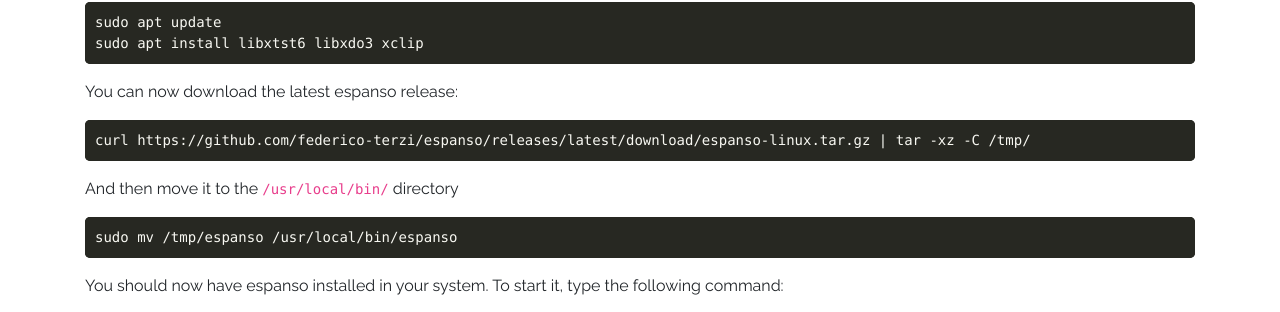
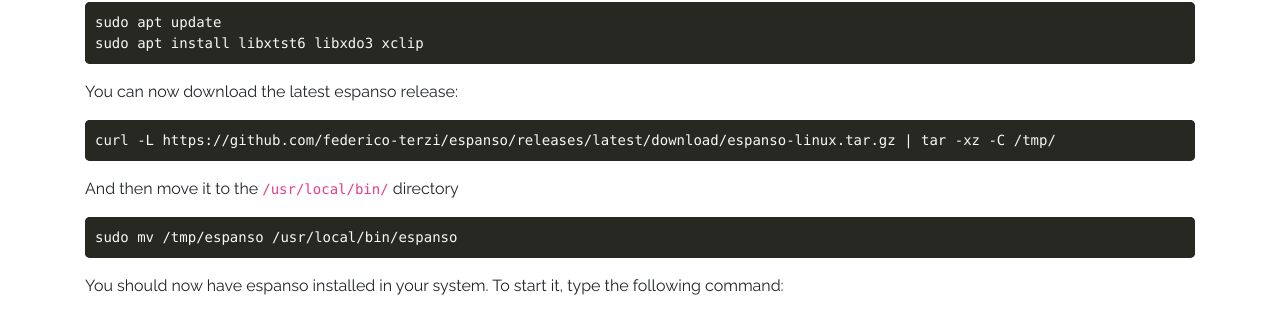
Before and after one commit to espanso/espanso, a Jekyll site: the page built from install/linux.md, in a window 1280 px wide. Shown: the part 439-751 px from the top of the page. Built offline with Jekyll 4.4.1, drawn with Linux system fonts in a browser that asks for light colours.

````diff
--- a/install/linux.md
+++ b/install/linux.md
@@ -22,7 +22,7 @@ sudo apt install libxtst6 libxdo3 xclip
 
 You can now download the latest espanso release:
 ```
-curl https://github.com/federico-terzi/espanso/releases/latest/download/espanso-linux.tar.gz | tar -xz -C /tmp/
+curl -L https://github.com/federico-terzi/espanso/releases/latest/download/espanso-linux.tar.gz | tar -xz -C /tmp/
 ```
 
 And then move it to the `/usr/local/bin/` directory
````
